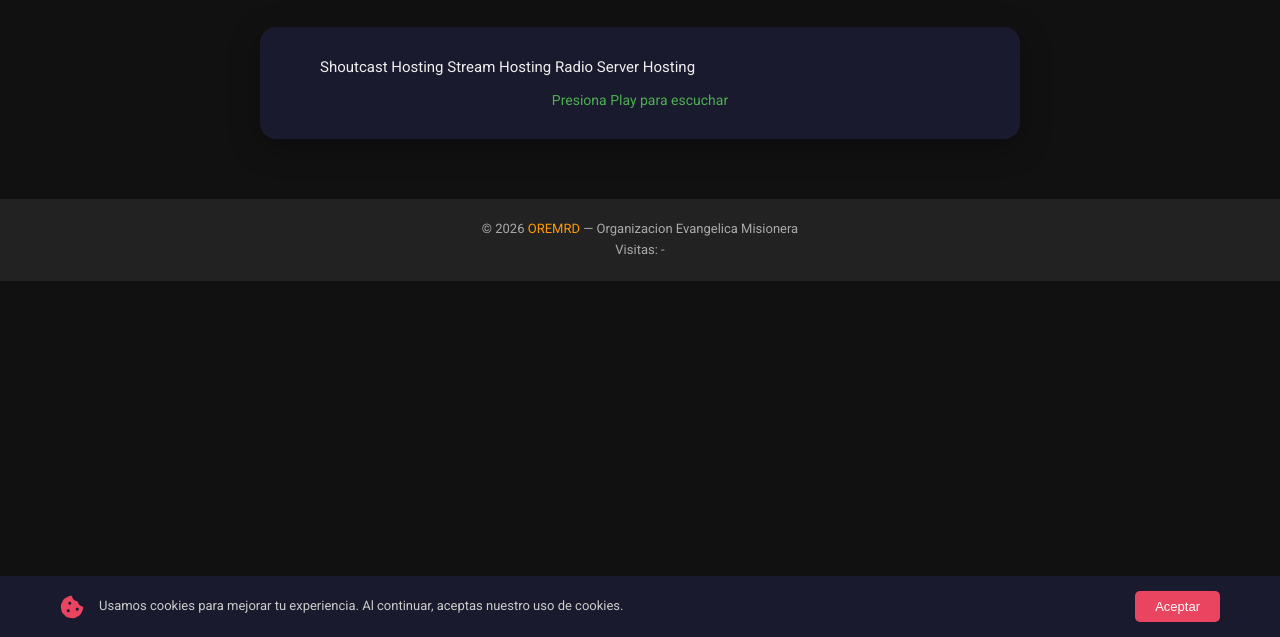
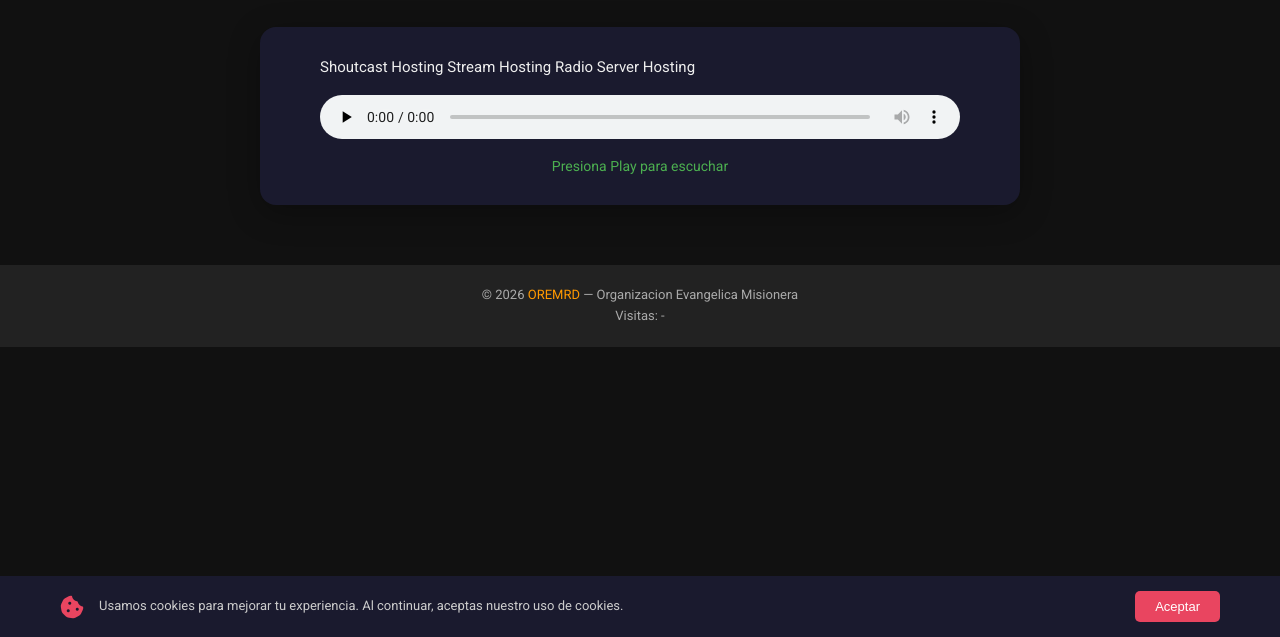
Before and after one commit to quiricojuanalexander-hash/radiomasada.com, a website: page radio.html in a window 1280 px wide. Shown: the part 163-800 px from the top of the page. Drawn offline with nearby package versions, Linux system fonts and the light colour scheme; no server answers; a script that the page names is missing.

Commit message:
Add podcastsPlayer embed to radio.html

```diff
--- a/radio.html
+++ b/radio.html
@@ -58,9 +58,15 @@
 
         <div class="radio-live-panel">
             <div class="radio-player-embed" style="max-width:640px;margin:0 auto;">
-                <div data-type="newStreamPlayer" data-publicToken="bd577040-7833-43a4-910d-14afc0ce0f08" data-theme="light" data-color="e81e4d" data-channelId="" data-rendered="false" class="cstrEmbed"><a href="https://www.caster.fm">Shoutcast Hosting</a> <a href="https://www.caster.fm">Stream Hosting</a> <a href="https://www.caster.fm">Radio Server Hosting</a></div><script src="//cdn.cloud.caster.fm//widgets/embed.js"></script>
+                <div data-type="podcastsPlayer" data-publicToken="bd577040-7833-43a4-910d-14afc0ce0f08" data-theme="light" data-color="e81e4d" data-channelId="a14343f6-a692-4ea8-9aa2-8c0270a6fa02" data-rendered="false" class="cstrEmbed"><a href="https://www.caster.fm">Shoutcast Hosting</a> <a href="https://www.caster.fm">Stream Hosting</a> <a href="https://www.caster.fm">Radio Server Hosting</a></div><script src="//cdn.cloud.caster.fm//widgets/embed.js"></script>
             </div>
-            <div class="radio-status-text" id="radioStatusText">Presiona Play para escuchar</div>
+            <div style="text-align:center;margin:16px 0;">
+                <audio id="main-radio-audio" class="radio-live-player" controls preload="none">
+                    <source src="/stream" type="audio/mpeg">
+                    Tu navegador no soporta audio.
+                </audio>
+            </div>
+            <div class="radio-status-text" id="radioStatus">Presiona Play para escuchar</div>
         </div>
     </div>
 
```
